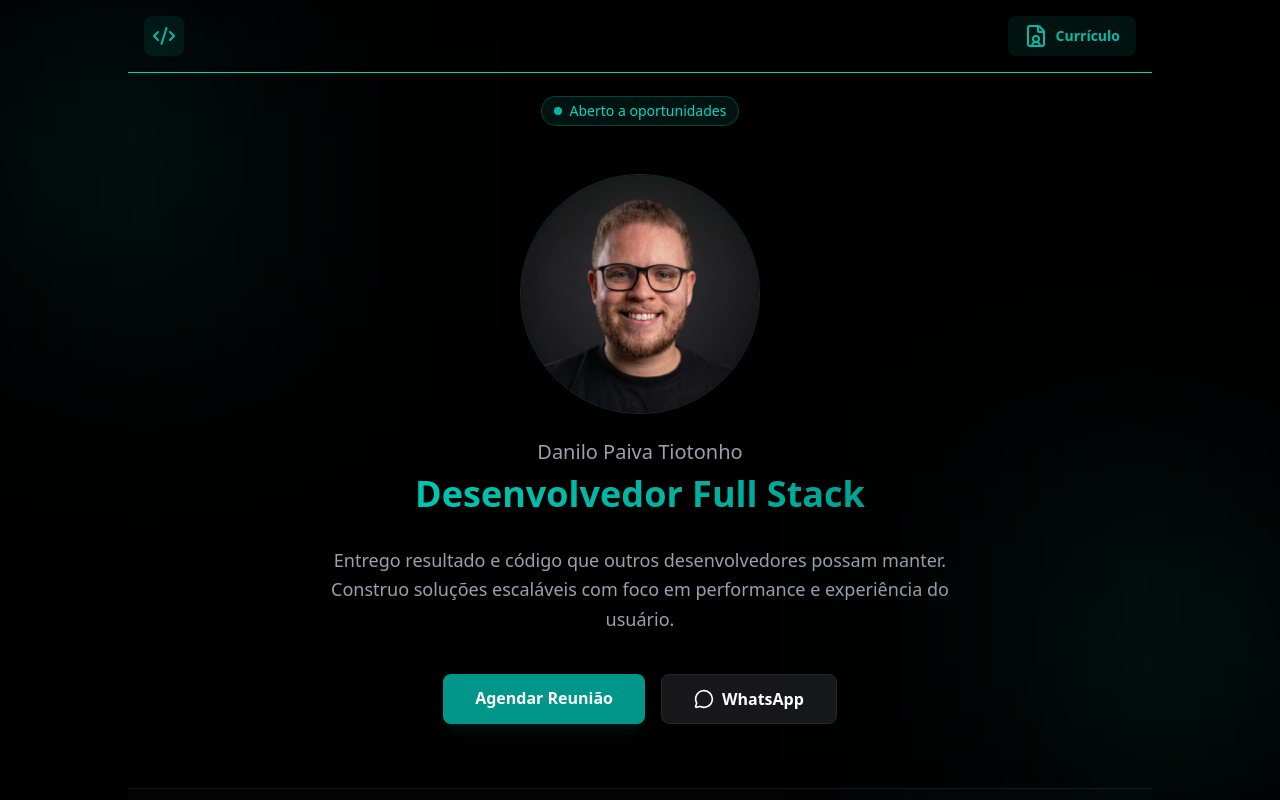
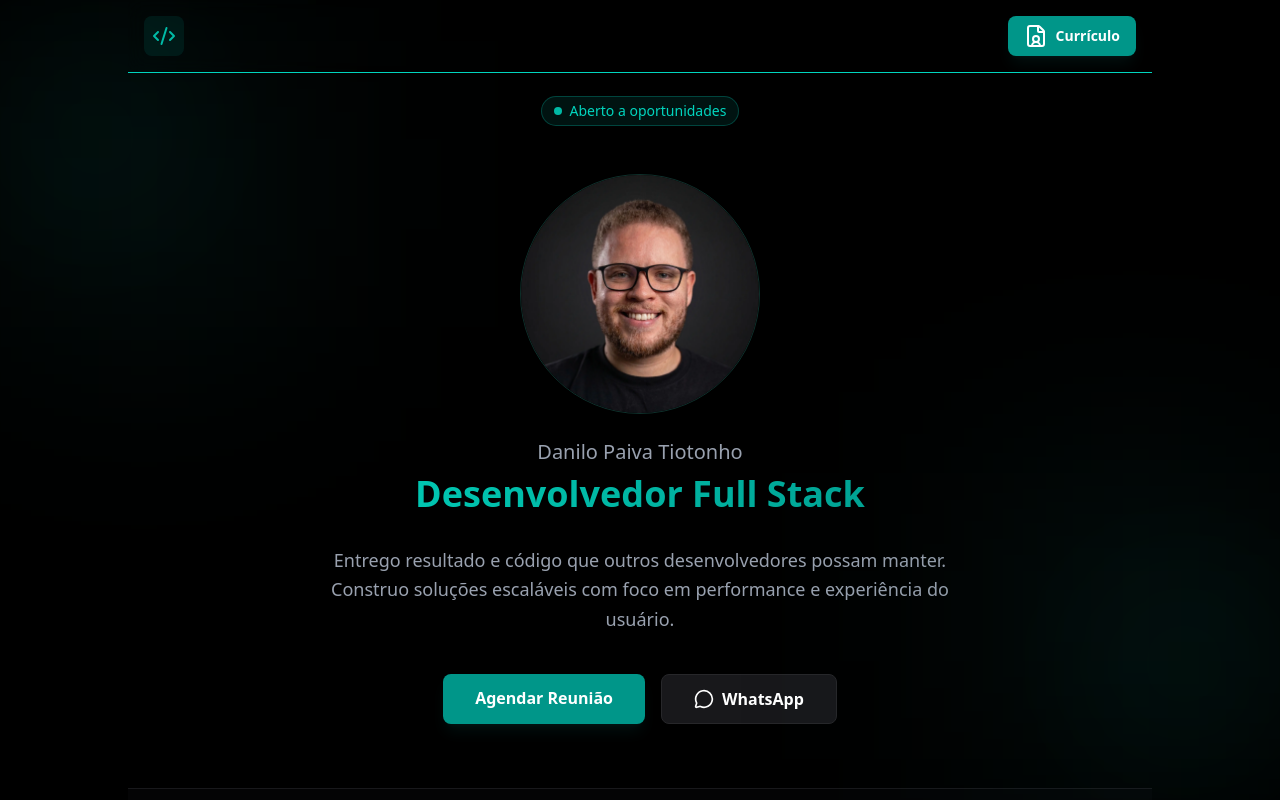
Before and after one commit to danilowskii/portfolio, a Next.js app: page /en in a window 1280 px wide. Shown: the top 800 px of the page. Built offline with nearby package versions, Linux system fonts and the light colour scheme.

Commit message:
feat: changed cv button design

```diff
--- a/src/app/[locale]/page.tsx
+++ b/src/app/[locale]/page.tsx
@@ -96,7 +96,7 @@ export default function HomePage() {
           <a
             href="/DANILO PAIVA - CV.pdf"
             download={true}
-            className="w-fit h-10 font-bold text-sm bg-teal-500/10 rounded-lg flex items-center justify-center text-teal-500 p-4 gap-2"
+            className="flex gap-2 px-4 py-2 text-sm text-center items-center justify-center bg-teal-600 hover:bg-teal-500 rounded-lg font-semibold transition-all shadow-lg shadow-teal-900/20"
           >
             <FileUser /> Currículo
           </a>
```
